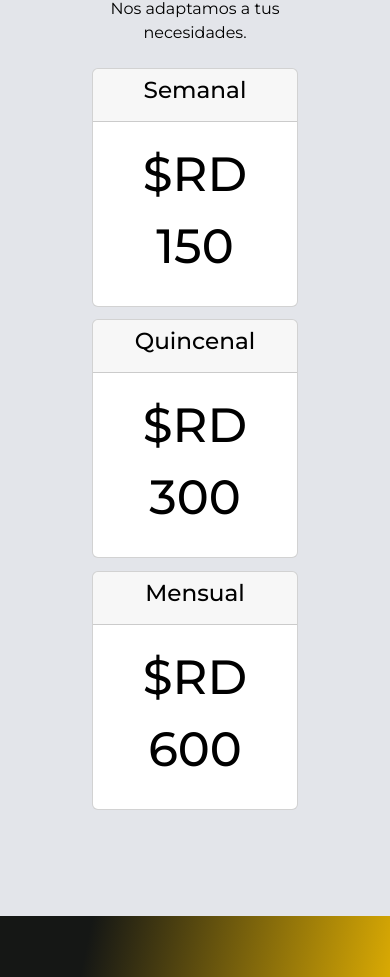
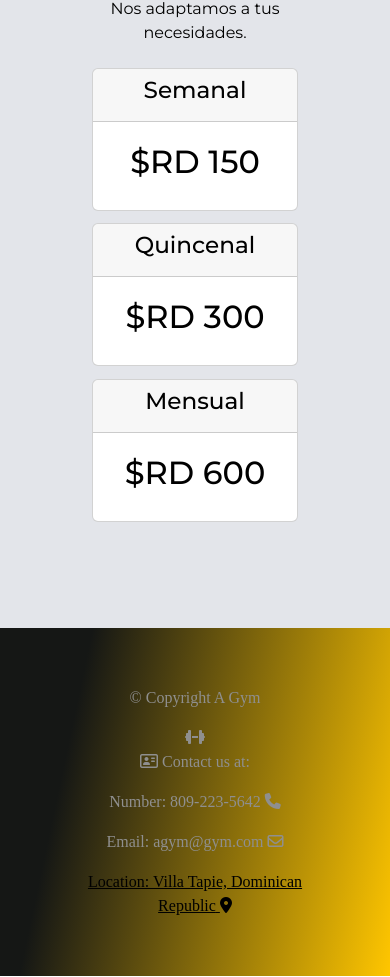
Before and after one commit to Andy2020lv/Gym-project, a React (Create React App) app: page / in a window 390 px wide. Shown: the part 2535-3512 px from the top of the page. Built offline with nearby package versions, Linux system fonts and the light colour scheme.

Commit message:
More mobile optimizations

```diff
--- a/package.json
+++ b/package.json
@@ -1,5 +1,4 @@
 {
-  "homepage": "https://andy2020lv.github.io/Gym-project",
   "name": "my-app",
   "version": "0.1.0",
   "private": true,
@@ -15,8 +14,6 @@
   },
   "scripts": {
     "start": "react-scripts start",
-    "predeploy": "npm run build",
-    "deploy": "gh-pages -d build",
     "build": "react-scripts build",
     "test": "react-scripts test",
     "eject": "react-scripts eject"
--- a/public/styles.css
+++ b/public/styles.css
@@ -150,6 +150,12 @@ body {
     justify-content: space-around;
   }
 }
+
+@media (max-width: 350px) {
+  .cards-div {
+    padding: 0;
+  }
+}
 .card-img-top {
   height: 160px;
 }
@@ -189,7 +195,7 @@ body {
 }
 
 .price-text {
-  font-size: 3rem;
+  font-size: 2rem;
   line-height: 1.5;
 }
 
--- a/src/components/InfoCard.jsx
+++ b/src/components/InfoCard.jsx
@@ -2,7 +2,7 @@ import React from "react";
 
 function InfoCard(props) {
   return (
-    <div className="container-fluid colored-section">
+    <div className="container-fluid colored-section cards-div">
       <section id="cards">
         <div
           class="card col-lg-4 col-md-6 col-sm-12"
```
